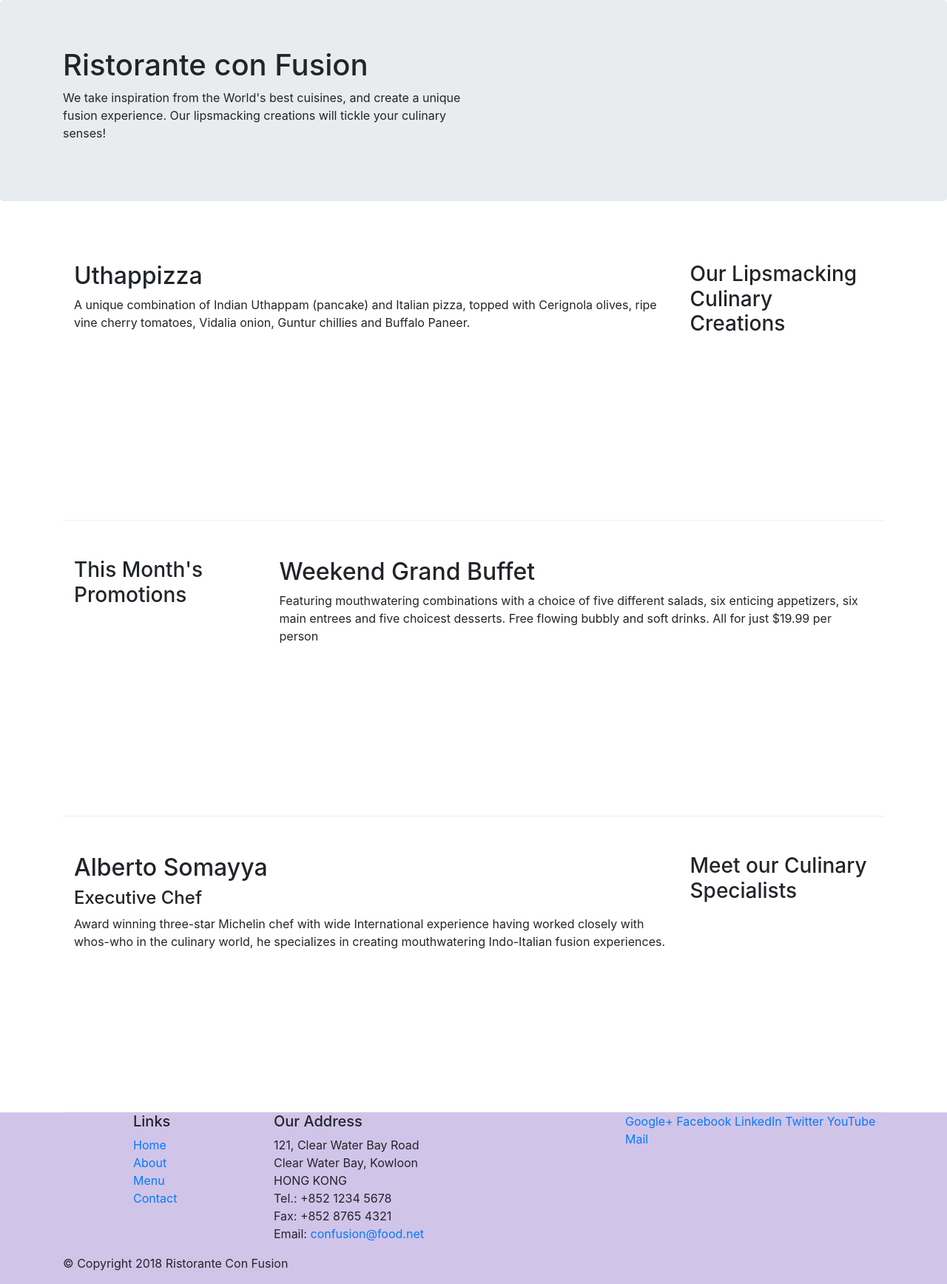
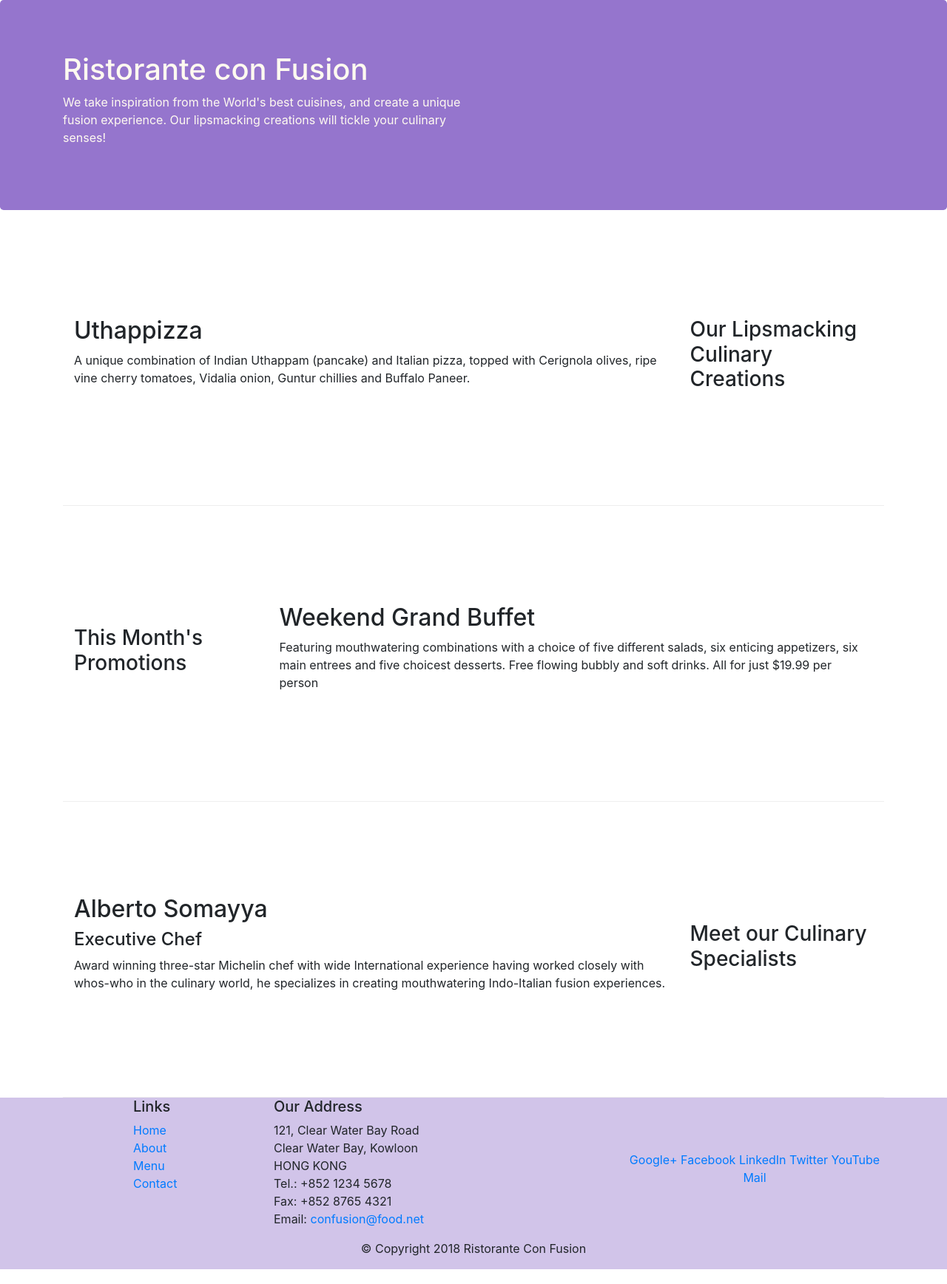
Before and after one commit to thezross/conFusion, a website: page index.html in a window 1280 px wide. Shown: the whole page at 74% size. Drawn offline with nearby package versions, Linux system fonts and the light colour scheme.

Commit message:
Bootstrap grid part 2

```diff
--- a/css/styles.css
+++ b/css/styles.css
@@ -15,3 +15,16 @@
   margin: 0px auto;
   padding: 20px 0px 2-px 0px;
 }
+
+.jumbotron {
+  padding: 70px 30px 70px 30px;
+  margin: 0px auto;
+  background: #9575CD;
+  color: floralwhite;
+}
+
+.address {
+  font-size: 80%;
+  margin: 0px;
+  color: #0f0f0f
+}
--- a/index.html
+++ b/index.html
@@ -29,7 +29,7 @@
     </header>
 
     <div class="container">
-        <div class="row row-content">
+        <div class="row row-content align-items-center">
             <div class="col-12 col-sm-4 order-sm-last col-md-3">
                 <h3>Our Lipsmacking Culinary Creations</h3>
             </div>
@@ -40,7 +40,7 @@
         </div>
 
 
-        <div class="row row-content">
+        <div class="row row-content align-items-center">
             <div class="col-12 col-sm-4 col-md-3">
                 <h3>This Month's Promotions</h3>
             </div>
@@ -50,7 +50,7 @@
             </div>
         </div>
 
-        <div class="row row-content">
+        <div class="row row-content align-items-center">
             <div class="col-12 col-sm-4 order-sm-last col-md-3">
                 <h3>Meet our Culinary Specialists</h3>
             </div>
@@ -85,8 +85,8 @@
 		              Email: <a href="mailto:confusion@food.net">confusion@food.net</a>
 		           </address>
                 </div>
-                <div class="col-12 col-sm-4">
-                    <div>
+                <div class="col-12 col-sm-4 align-self-center">
+                    <div class="text-center">
                         <a href="http://google.com/+">Google+</a>
                         <a href="http://www.facebook.com/profile.php?id=">Facebook</a>
                         <a href="http://www.linkedin.com/in/">LinkedIn</a>
@@ -96,7 +96,7 @@
                     </div>
                 </div>
            </div>
-           <div class="row">
+           <div class="row justify-content-center">
                 <div class="col-auto">
                     <p>© Copyright 2018 Ristorante Con Fusion</p>
                 </div>
```
Also changed, not shown: 1 other file.
